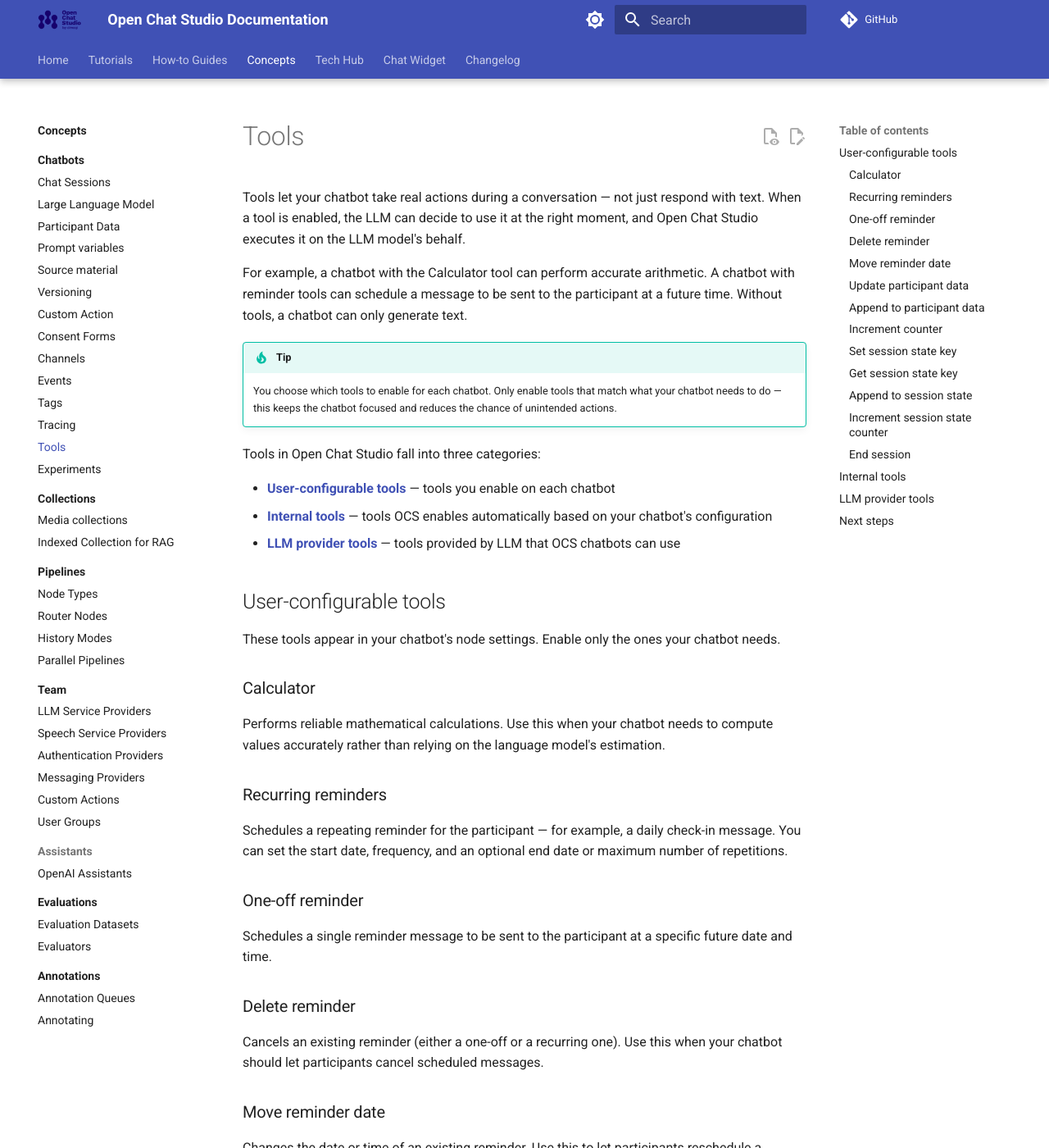
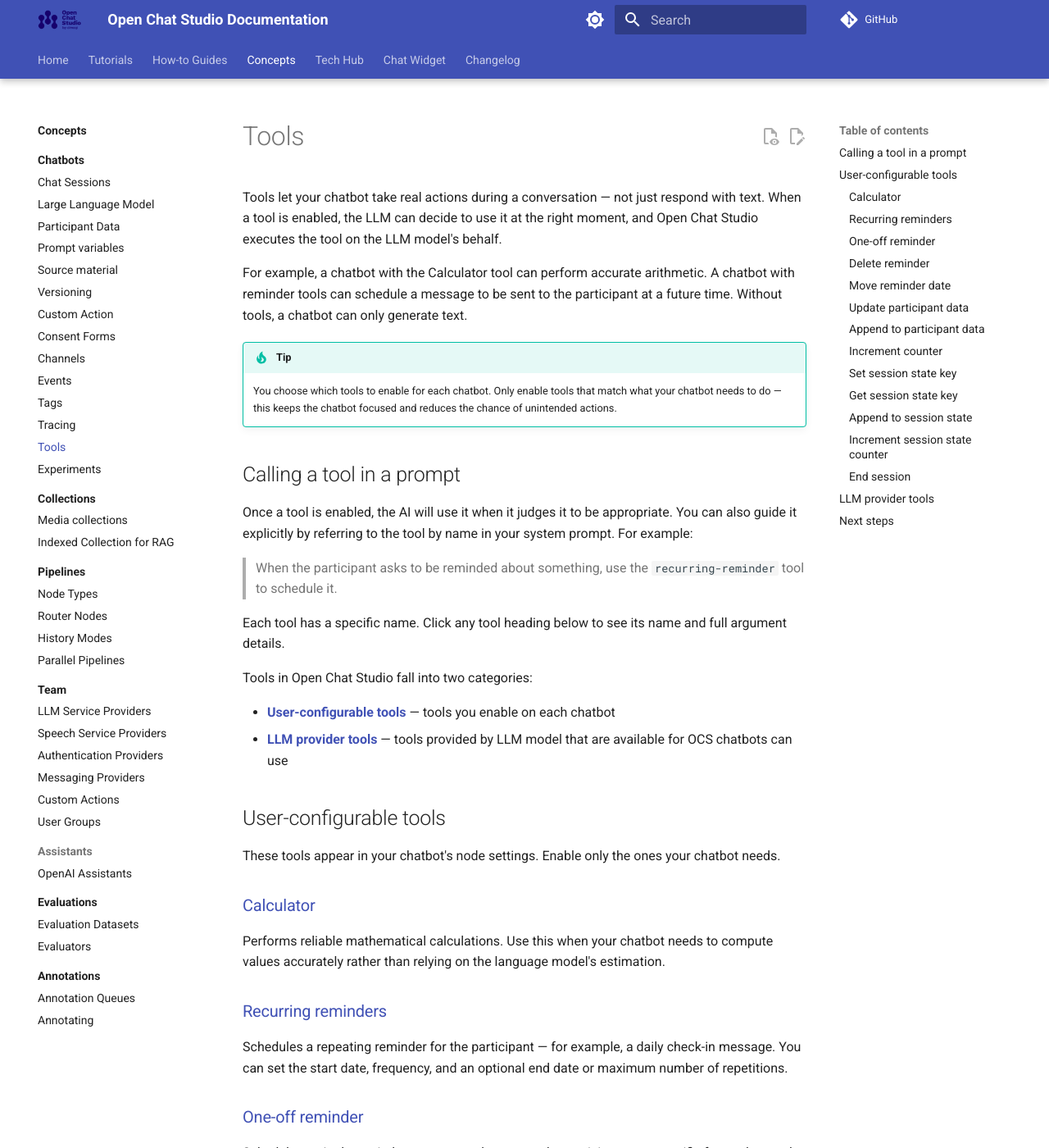
Before and after one commit to dimagi/open-chat-studio-docs, an MkDocs documentation site: the page built from docs/concepts/tools/index.md, in a window 1280 px wide and 1400 px high. Shown: the whole window at 82% size. Built offline with MkDocs 1.6.1 and Material for MkDocs 9.7.7, drawn with Linux system fonts in a browser that asks for light colours; a script that is not in the unit is left out; comment, search, counter and statistics services are not loaded; some of the changed text lies outside the part shown.

Commit message:
Removed "internal tools" from Concept page. Added links

```diff
--- a/docs/concepts/tools/index.md
+++ b/docs/concepts/tools/index.md
@@ -1,6 +1,6 @@
 # Tools
 
-Tools let your chatbot take real actions during a conversation — not just respond with text. When a tool is enabled, the LLM can decide to use it at the right moment, and Open Chat Studio executes it on the LLM model's behalf.
+Tools let your chatbot take real actions during a conversation — not just respond with text. When a tool is enabled, the LLM can decide to use it at the right moment, and Open Chat Studio executes the tool on the LLM model's behalf.
 
 For example, a chatbot with the Calculator tool can perform accurate arithmetic. A chatbot with reminder tools can schedule a message to be sent to the participant at a future time. Without tools, a chatbot can only generate text.
 
@@ -8,87 +8,84 @@
 
     You choose which tools to enable for each chatbot. Only enable tools that match what your chatbot needs to do — this keeps the chatbot focused and reduces the chance of unintended actions.
 
-Tools in Open Chat Studio fall into three categories:
+## Calling a tool in a prompt
+
+Once a tool is enabled, the AI will use it when it judges it to be appropriate. You can also guide it explicitly by referring to the tool by name in your system prompt. For example:
+
+> When the participant asks to be reminded about something, use the `recurring-reminder` tool to schedule it.
+
+Each tool has a specific name. Click any tool heading below to see its name and full argument details.
+
+Tools in Open Chat Studio fall into two categories:
 
 - **[User-configurable tools](#user-configurable-tools)** — tools you enable on each chatbot
-- **[Internal tools](#internal-tools)** — tools OCS enables automatically based on your chatbot's configuration
-- **[LLM provider tools](#llm-provider-tools)** — tools provided by LLM that OCS chatbots can use
+- **[LLM provider tools](#llm-provider-tools)** — tools provided by LLM model that are available for OCS chatbots can use
 
 ## User-configurable tools
 
 These tools appear in your chatbot's node settings. Enable only the ones your chatbot needs.
 
-### Calculator
+### [Calculator](../../tech-hub/tools.md#calculator)
 
 Performs reliable mathematical calculations. Use this when your chatbot needs to compute values accurately rather than relying on the language model's estimation.
 
-### Recurring reminders
+### [Recurring reminders](../../tech-hub/tools.md#recurring-reminders)
 
 Schedules a repeating reminder for the participant — for example, a daily check-in message. You can set the start date, frequency, and an optional end date or maximum number of repetitions.
 
-### One-off reminder
+### [One-off reminder](../../tech-hub/tools.md#one-off-reminder)
 
 Schedules a single reminder message to be sent to the participant at a specific future date and time.
 
-### Delete reminder
+### [Delete reminder](../../tech-hub/tools.md#delete-reminder)
 
 Cancels an existing reminder (either a one-off or a recurring one). Use this when your chatbot should let participants cancel scheduled messages.
 
-### Move reminder date
+### [Move reminder date](../../tech-hub/tools.md#move-reminder-date)
 
 Changes the date or time of an existing reminder. Use this to let participants reschedule a reminder without deleting and recreating it.
 
-### Update participant data
+### [Update participant data](../../tech-hub/tools.md#update-participant-data)
 
 Writes a value to a participant's stored data under a specific key. Use this when the chatbot should remember something about the participant across sessions, such as a preference or a recorded response.
 
 See [Participant Data](../participant_data.md) for more information.
 
-### Append to participant data
+### [Append to participant data](../../tech-hub/tools.md#append-to-participant-data)
 
 Adds a value to participant data at a specific key. If the key does not yet exist, it is created as a list. Use this to track multiple items over time — for example, a list of topics a participant has mentioned.
 
 See [Participant Data](../participant_data.md) for more information.
 
-### Increment counter
+### [Increment counter](../../tech-hub/tools.md#increment-counter)
 
 Increments a numeric counter stored in participant data. Use this to track how many times something has happened across sessions — for example, how many check-ins a participant has completed.
 
 See [Participant Data](../participant_data.md) for more information.
 
-### Set session state key
+### [Set session state key](../../tech-hub/tools.md#set-session-state-key)
 
 Stores a key-value pair in the session state, which persists for the duration of the current session. Useful in pipeline configurations where one part of the conversation needs to pass information to another.
 
-### Get session state key
+### [Get session state key](../../tech-hub/tools.md#get-session-state-key)
 
 Retrieves a value previously stored in session state during the current session.
 
-### Append to session state
+### [Append to session state](../../tech-hub/tools.md#append-to-session-state)
 
 Adds a value to a list in the session state at a specific key. Use this to track items within a single session — for example, a list of topics discussed so far.
 
 See [Sessions](../sessions.md) for more information.
 
-### Increment session state counter
+### [Increment session state counter](../../tech-hub/tools.md#increment-session-state-counter)
 
 Increments a numeric counter stored in session state. Use this to count events within a single session.
 
-### End session
+### [End session](../../tech-hub/tools.md#end-session)
 
 Marks the current session as complete. After this, any new message from the participant will begin a fresh session. Use this when the chatbot should formally close a conversation — for example, after a survey is complete.
 
 See [Sessions](../sessions.md) for more information.
-
-## Internal tools
-
-The following tools are managed automatically by Open Chat Studio. You do not enable or configure them directly — OCS enables them when your chatbot's configuration requires them.
-
-**Attach media** is enabled when your chatbot has a media collection configured. It allows the chatbot to attach files from that collection to a response.
-
-**File search** is enabled when your chatbot has an indexed collection configured. It allows the chatbot to search indexed documents and include relevant information in its response.
-
-See [Collections](../../concepts/collections/index.md) for more information on configuring media and indexed collections.
 
 ## LLM provider tools
 
--- a/docs/tech-hub/tools.md
+++ b/docs/tech-hub/tools.md
@@ -162,6 +162,28 @@
 - Name: `end-session`
 - Arguments: (none)
 
+## Internal tools
+
+The following tools are managed automatically by Open Chat Studio. You do not enable or configure them directly — OCS enables them when your chatbot's configuration requires them.
+
+### Attach media
+
+Allows the bot to attach media when a media collection is configured.
+
+- Name: `attach-media`
+- Arguments:
+    - `file_id`: The ID of the media file to attach.
+
+### File search
+
+Allows the bot to search indexed collections when a collection is configured.
+
+- Name: `file-search`
+- Arguments:
+    - `query`: A natural language query to search for relevant information in the documents.
+
+See [Collections](../concepts/collections/index.md) for more information on configuring media and indexed collections.
+
 ## LLM provider tools
 
 Some LLM providers offer their own built-in tools that run inside the provider's infrastructure.
```
Also changed, not shown: docs/how-to/assistants_migration.md (+1 -1 lines).
